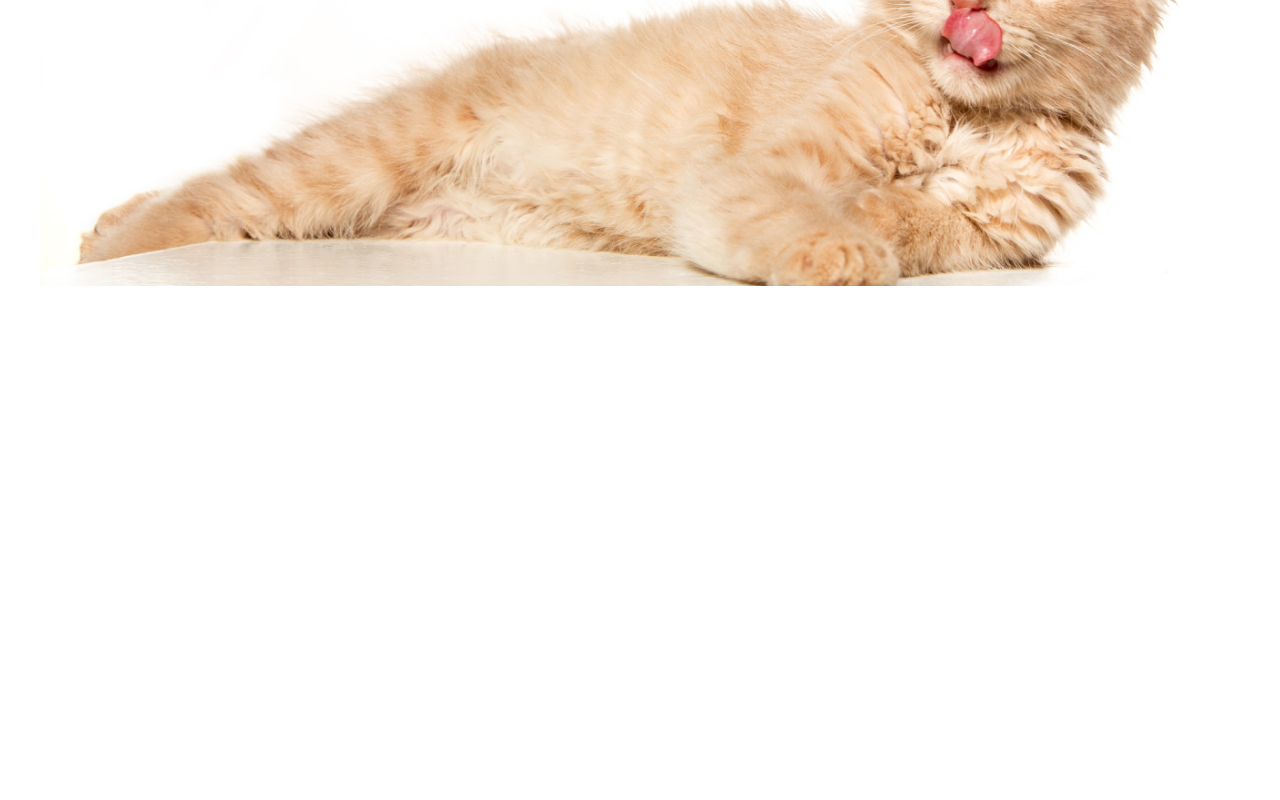
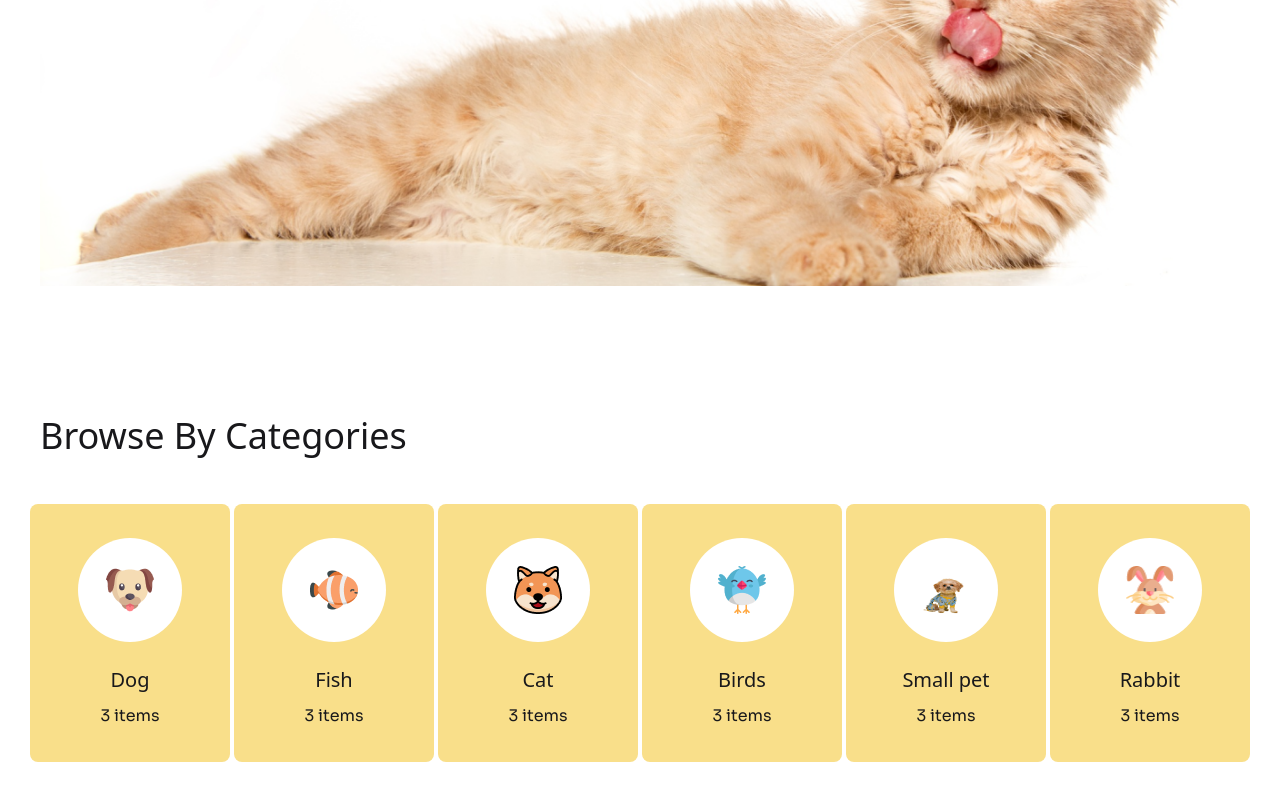
Before and after one commit to sourav136/Browse4Pets, a plain HTML site: page index.html in a window 1280 px wide. Shown: the part 632-1432 px from the top of the page. Before the commit the page ends 1048 px from the top, so only its background shows below. Drawn offline with nearby package versions, Linux system fonts and the light colour scheme; a web font is replaced by a local one.

Commit message:
finished categories section

```diff
--- a/index.html
+++ b/index.html
@@ -3,7 +3,7 @@
 <head>
     <meta charset="UTF-8">
     <meta name="viewport" content="width=device-width, initial-scale=1.0">
-    <title>Document</title>
+    <title>Browse4Pets</title>
     <link href="https://cdn.jsdelivr.net/npm/daisyui@5" rel="stylesheet" type="text/css" />
     <script src="https://cdn.jsdelivr.net/npm/@tailwindcss/browser@4"></script>
     <link rel="preconnect" href="https://fonts.googleapis.com">
@@ -88,7 +88,7 @@
   </header>
 
   <main class="sora max-w-screen-xl mx-auto">
-    <section aria-labelledby="hero-tiltle" class="px-4 md:px-10 mt-19 mb-32.5">
+    <section aria-labelledby="hero-tiltle" class="px-4 md:px-10 mt-8 md:mt-19 mb-19 md:mb-32.5">
       <div>
         <h1 id="hero-tiltle" class="adlam text-3xl md:text-[58px] z-10 relative">Pamper Your Pet,<br> Because They Deserve <br> the Best</h1>
         <p class=" text-basemd:text-xl mt-4 mb-5 max-w-168 z-10 relative">Discover a world of treats, toys, and essentials handpicked for your furry friends. Shop now and make tails wag with joy!</p>
@@ -96,6 +96,66 @@
       </div>
       <img src="images/cat-big.png" class="w-full -mt-23 sm:-mt-40 md:-mt-45 lg:-mt-70 z-0" alt="">
     </section>
+
+    <section aria-labelledby="categories-heading" class="px-4 md:px-10 mt-19 mb-19 md:mb-32.5">
+      <h2 id="categories-heading" class="adlam text-2xl mb-8 md:mb-12 md:text-4xl">Browse By Categories</h2>
+      <div class="grid grid-cols-2 sm:grid-cols-3 lg:grid-cols-4 xl:grid-cols-6 gap-2.5 sm:gap-6">
+        <div class="flex justify-center text-center">
+          <div class="max-w-50 bg-[#F9DF8A] rounded-lg px-10 sm:px-12 py-7.5 sm:py-8.5 flex flex-col">
+            <div class="size-22.5 sm:size-26 rounded-full flex items-center justify-center bg-white mb-5 sm:mb-6">
+              <img src="images/dog-cartoon.png" class="size-10.5 sm:size-12" alt="">
+            </div>
+            <p class="adlam text-base sm:text-xl mb-2.5 text-center">Dog</p>
+            <span class="text-sm sm:text-base">3 items</span>
+          </div>
+        </div>
+        <div class="flex justify-center text-center">
+          <div class="max-w-50 bg-[#F9DF8A] rounded-lg px-10 sm:px-12 py-7.5 sm:py-8.5 flex flex-col">
+            <div class="size-22.5 sm:size-26 rounded-full flex items-center justify-center bg-white mb-5 sm:mb-6">
+              <img src="images/fish-cartoon.png" class="size-10.5 sm:size-12" alt="">
+            </div>
+            <p class="adlam text-base sm:text-xl mb-2.5 text-center">Fish</p>
+            <span class="text-sm sm:text-base">3 items</span>
+          </div>
+        </div>
+        <div class="flex justify-center text-center">
+          <div class="max-w-50 bg-[#F9DF8A] rounded-lg px-10 sm:px-12 py-7.5 sm:py-8.5 flex flex-col">
+            <div class="size-22.5 sm:size-26 rounded-full flex items-center justify-center bg-white mb-5 sm:mb-6">
+              <img src="images/cat-cartoon.png" class="size-10.5 sm:size-12" alt="">
+            </div>
+            <p class="adlam text-base sm:text-xl mb-2.5 text-center">Cat</p>
+            <span class="text-sm sm:text-base">3 items</span>
+          </div>
+        </div>
+        <div class="flex justify-center text-center">
+          <div class="max-w-50 bg-[#F9DF8A] rounded-lg px-10 sm:px-12 py-7.5 sm:py-8.5 flex flex-col">
+            <div class="size-22.5 sm:size-26 rounded-full flex items-center justify-center bg-white mb-5 sm:mb-6">
+              <img src="images/bird-cartoon.png" class="size-10.5 sm:size-12" alt="">
+            </div>
+            <p class="adlam text-base sm:text-xl mb-2.5 text-center">Birds</p>
+            <span class="text-sm sm:text-base">3 items</span>
+          </div>
+        </div>
+        <div class="flex justify-center text-center">
+          <div class="max-w-50 bg-[#F9DF8A] rounded-lg px-10 sm:px-12 py-7.5 sm:py-8.5 flex flex-col">
+            <div class="size-22.5 sm:size-26 rounded-full flex items-center justify-center bg-white mb-5 sm:mb-6">
+              <img src="images/cute-pet-small.png" class="size-10.5 sm:size-12" alt="">
+            </div>
+            <p class="adlam text-base sm:text-xl mb-2.5 text-center">Small pet</p>
+            <span class="text-sm sm:text-base">3 items</span>
+          </div>
+        </div>
+        <div class="flex justify-center text-center">
+          <div class="max-w-50 bg-[#F9DF8A] rounded-lg px-10 sm:px-12 py-7.5 sm:py-8.5 flex flex-col">
+            <div class="size-22.5 sm:size-26 rounded-full flex items-center justify-center bg-white mb-5 sm:mb-6">
+              <img src="images/rabbit-cartoon.png" class="size-10.5 sm:size-12" alt="">
+            </div>
+            <p class="adlam text-base sm:text-xl mb-2.5 text-center">Rabbit</p>
+            <span class="text-sm sm:text-base">3 items</span>
+          </div>
+        </div>
+      </div>
+    </section>
   </main>
 </body>
 </html>
```
